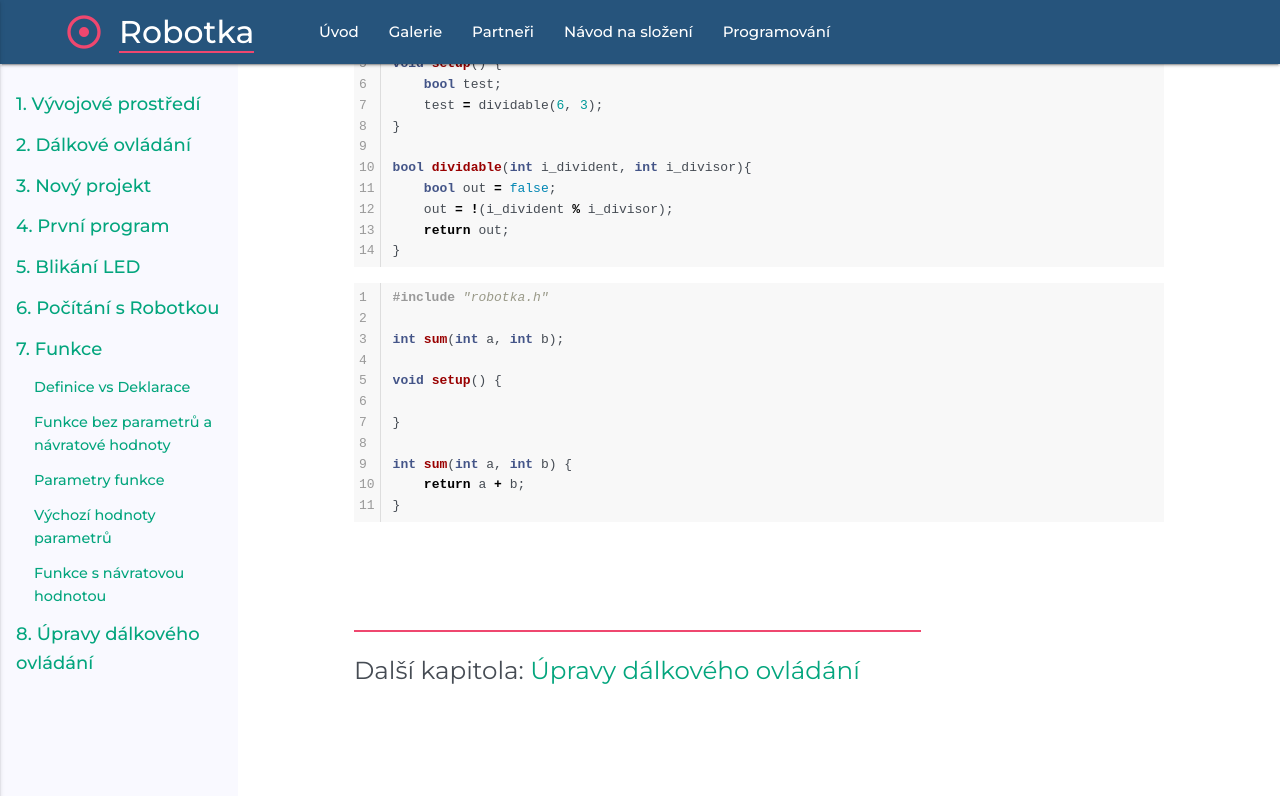
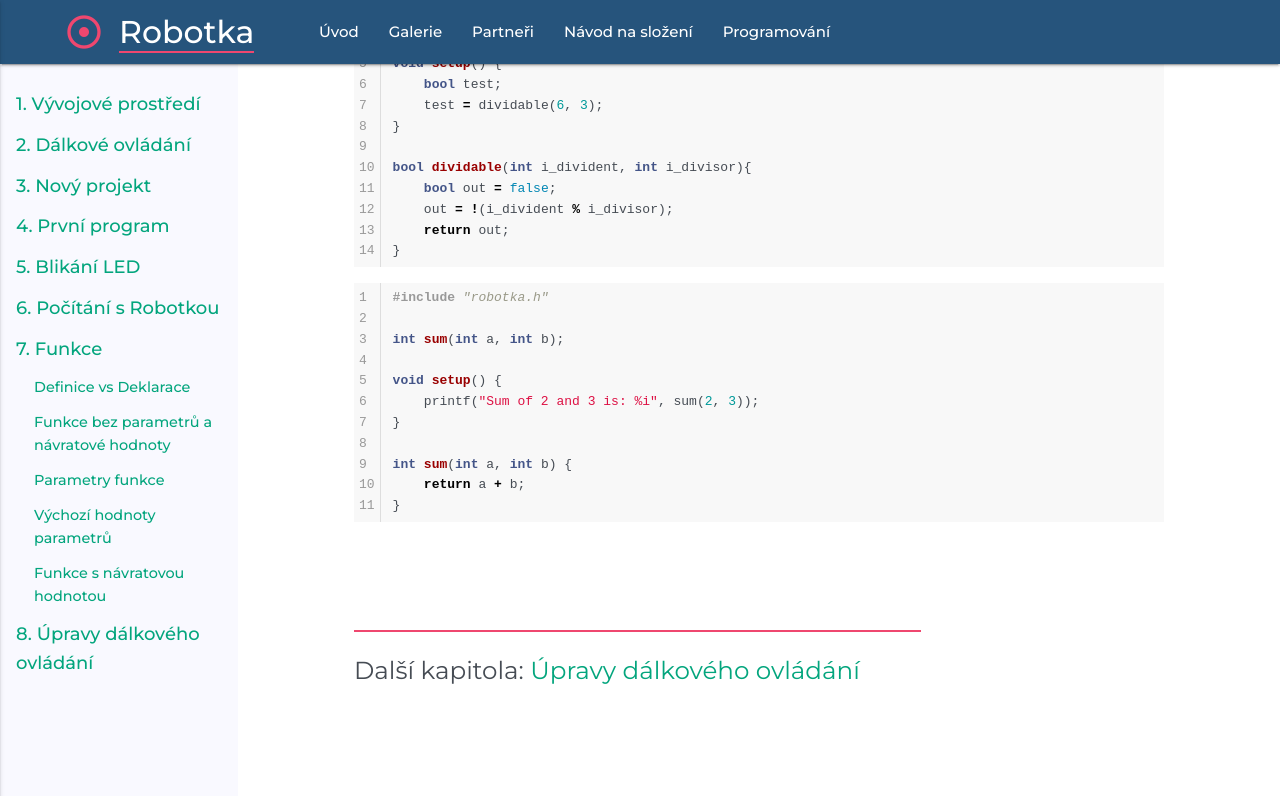
Before and after one commit to RoboticsBrno/robotka.robotickytabor.cz, a Jekyll site: the page built from _coding/006_funkce.md, in a window 1280 px wide and 900 px high, scrolled down 4921 px, cut to the strip 0-796 px from the top of the window. Built offline with Jekyll 4.4.1, drawn with Linux system fonts in a browser that asks for light colours.

Commit message:
Add missing line in fuction tutorial

```diff
--- a/_coding/006_funkce.md
+++ b/_coding/006_funkce.md
@@ -238,7 +238,7 @@ bool dividable(int i_divident, int i_divisor){
 int sum(int a, int b);
 
 void setup() {
-
+    printf("Sum of 2 and 3 is: %i", sum(2, 3));
 }
 
 int sum(int a, int b) {
```
